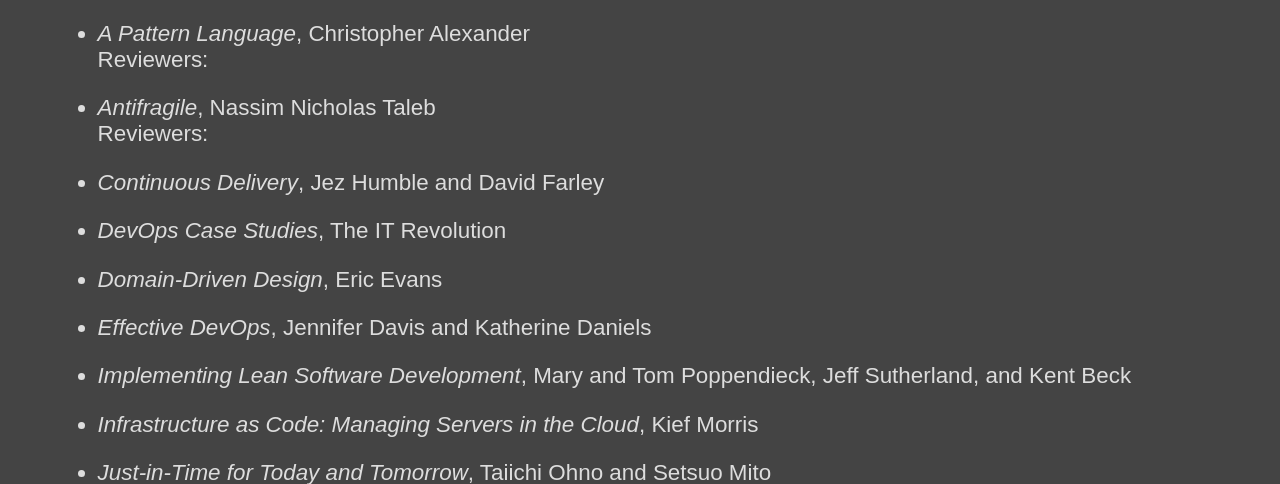
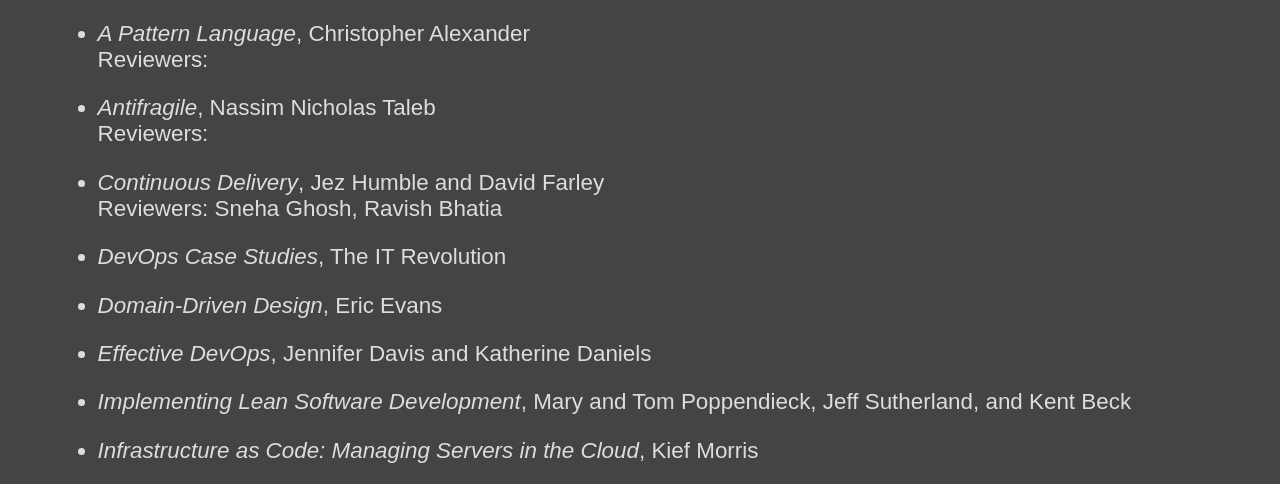
Before and after one commit to YangLou1/TheDevOpsCourse, a Django app: template devops/templates/books.html in a window 1280 px wide. Shown: the part 432-916 px from the top of the page. Run offline with Django 3.2, Linux system fonts and the light colour scheme; the template is opened without the code that fills it, so the values that code supplies are empty.

Commit message:
Rebuilt from DevOps site.

```diff
--- a/devops/templates/books.html
+++ b/devops/templates/books.html
@@ -30,12 +30,18 @@
                 <i>Antifragile</i>,
                 Nassim Nicholas Taleb
                 <br />
+                <span class="review">
                 Reviewers:
+                </span>
             </li>
 
             <li>
                 <i>Continuous Delivery</i>,
                 Jez Humble and David Farley
+                <br />
+                <span class="review">
+                Reviewers: Sneha Ghosh, Ravish Bhatia
+                </span>
             </li>
 
             <li>
```
